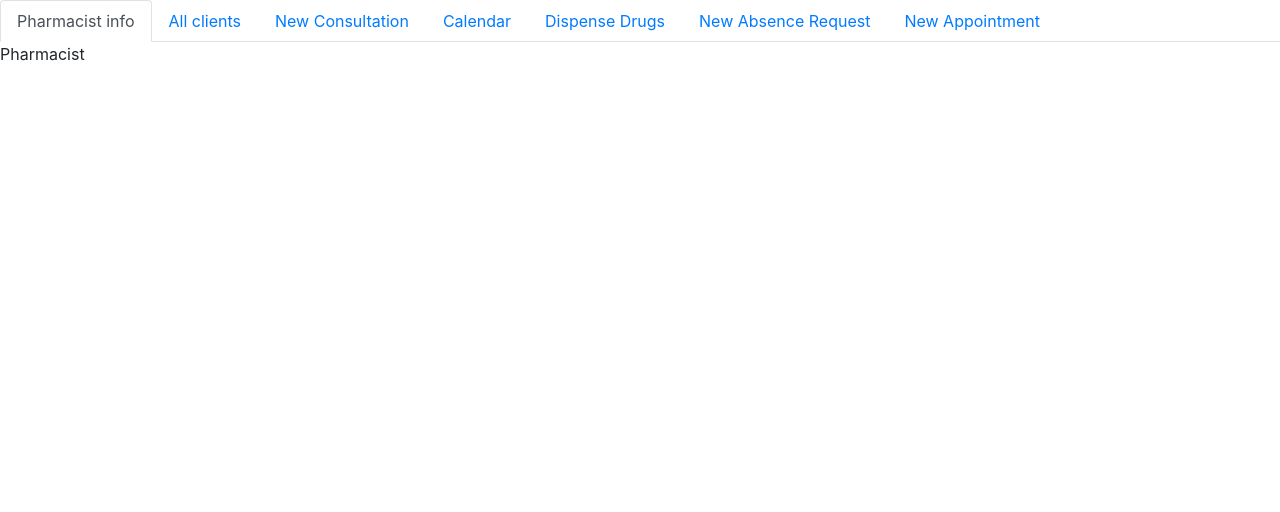
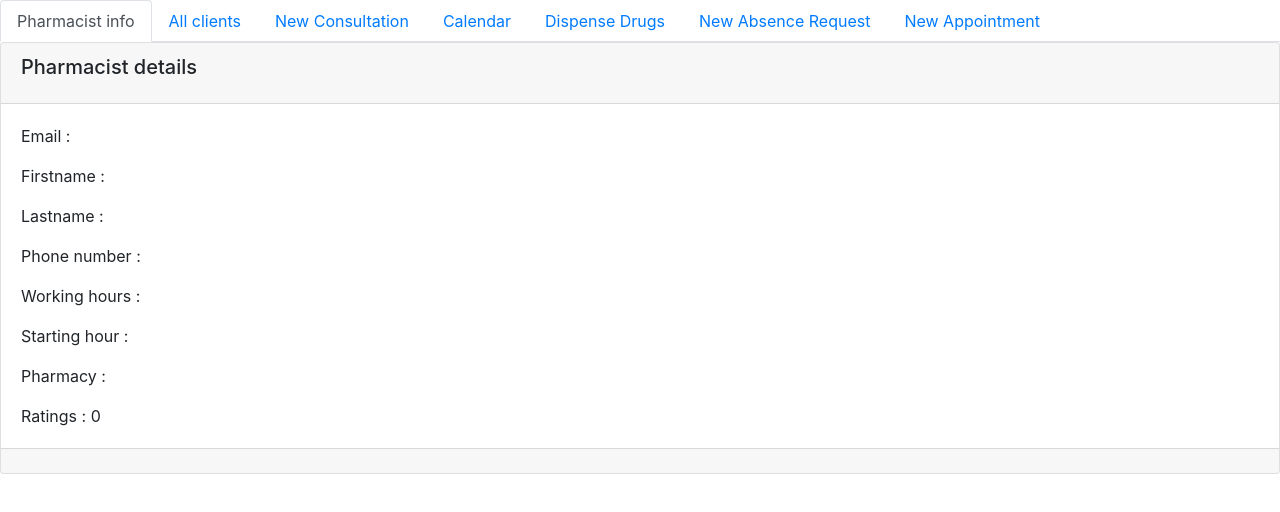
Before and after one commit to artukov/ISA, a React (Create React App) app in the folder front/pharmacy-app/: page /pharmacist in a window 1280 px wide. Shown: the top 512 px of the page. Built offline with nearby package versions, Linux system fonts and the light colour scheme; no server answers.

Commit message:
ADD pharmacist profile on frontend

```diff
--- a/front/pharmacy-app/src/components/dermatologist/DermatologistInfo.js
+++ b/front/pharmacy-app/src/components/dermatologist/DermatologistInfo.js
@@ -20,8 +20,6 @@ const DermatologistInfo = () => {
             catch (err) {
                 console.log(err);
             }
-
-
         }
 
         loadDermatologist();
--- a/front/pharmacy-app/src/components/pharmacist/PharmacistInfo.js
+++ b/front/pharmacy-app/src/components/pharmacist/PharmacistInfo.js
@@ -1,14 +1,16 @@
 import React, { useState, useEffect } from 'react'
+import { Card } from 'react-bootstrap';
 import { axiosConfig } from '../../config/AxiosConfig';
 
 const PharmacistInfo = () => {
 
-    const [pharmacist, setPharmacist] = useState({});
+    const [pharmacist, setPharmacist] = useState([]);
+    const [pharmacyName, setPharmacyName] = useState('');
 
     useEffect(() => {
         const loadPharmacist = async () => {
             try {
-                const result = await axiosConfig.get('');
+                const result = await axiosConfig.get('/pharmacist/current');
                 setPharmacist(result.data);
 
             } catch (err) {
@@ -16,10 +18,48 @@ const PharmacistInfo = () => {
           }
         }
         loadPharmacist();
+        if (pharmacist.pharmacyID) {
+            pharamName(pharmacist.pharmacyID);
+        }
+
+
     }, [])
 
+    const avgRating = () => {
+        const sum = pharmacist.ratings.reduce((a, b) => a + b, 0);
+        const avg = sum / pharmacist.ratings.length;
+        return avg;
+    }
+    const pharamName = async (id) => {
+        const result = await axiosConfig.get('/pharmacy/find/'+ id);
+        setPharmacyName(result.data.name);
+    }
+
     return (
-        <div>Pharmacist </div>
+        <div>
+            {
+                pharmacist ? (
+                <Card>
+                    <Card.Header>
+                        <Card.Title>Pharmacist details</Card.Title>
+                    </Card.Header>
+                    <Card.Body>
+                            <Card.Text>Email : {pharmacist.email}</Card.Text>
+                        <Card.Text>Firstname : {pharmacist.firstname}</Card.Text>
+                        <Card.Text>Lastname : {pharmacist.lastname}</Card.Text>
+                            <Card.Text>Phone number : {pharmacist.phoneNumber}</Card.Text>
+                            <Card.Text>Working hours : {pharmacist.hours}</Card.Text>
+                            <Card.Text>Starting hour : {pharmacist.start_hour}</Card.Text>
+                            <Card.Text>Pharmacy : {pharmacyName}</Card.Text>
+                        <Card.Text>Ratings : {pharmacist.ratings  ? avgRating() : 0.0}</Card.Text>
+                    </Card.Body>
+                    <Card.Footer>
+                    </Card.Footer>
+                </Card>
+
+                ) : null
+            }
+        </div>
     );
 }
 
```
Also changed, not shown: 1 other file (tests, documents, lock files or other folders).
